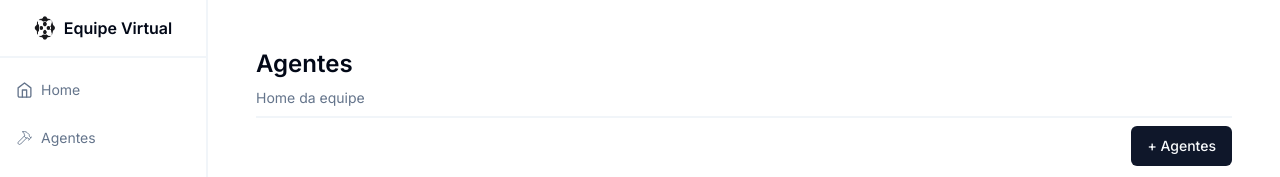
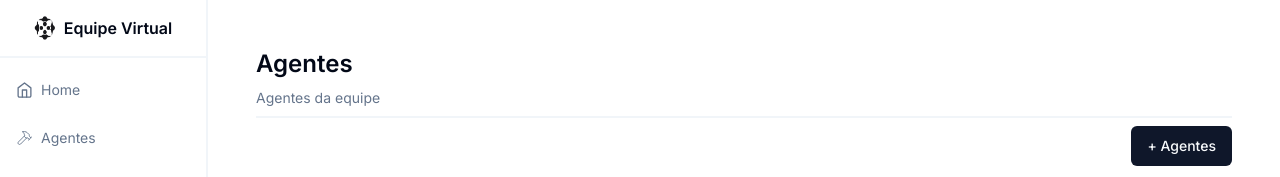
Before and after one commit to augustoomb/equipe-virtual, a Next.js app: page /dash/1/agents in a window 1280 px wide. Shown: the top 177 px of the page. Built offline with nearby package versions, Linux system fonts and the light colour scheme; no server answers.

Commit message:
fix: correção do título da página de agents

```diff
--- a/app/dash/[idcrew]/agents/page.tsx
+++ b/app/dash/[idcrew]/agents/page.tsx
@@ -21,7 +21,7 @@ export default function Agents({ params }: { params: { idcrew: string } }) {
                                 <h1 className="text-2xl font-semibold">Agentes</h1>
                             </div>
                             <div className="flex w-full items-center justify-between border-b-2 border-slate-100 py-2 mb-2">
-                                <h2 className="text-sm font-normal text-slate-500">Home da equipe</h2>
+                                <h2 className="text-sm font-normal text-slate-500">Agentes da equipe</h2>
                             </div>
                             <div className="flex w-full items-center justify-end">
                                 <Button>+ Agentes</Button>
```
